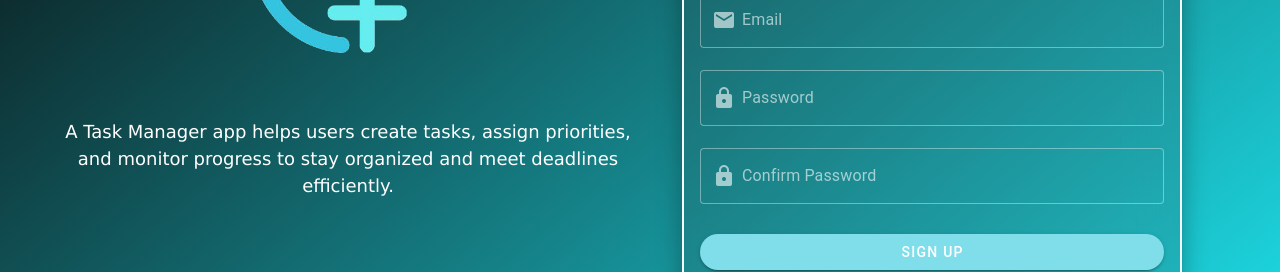
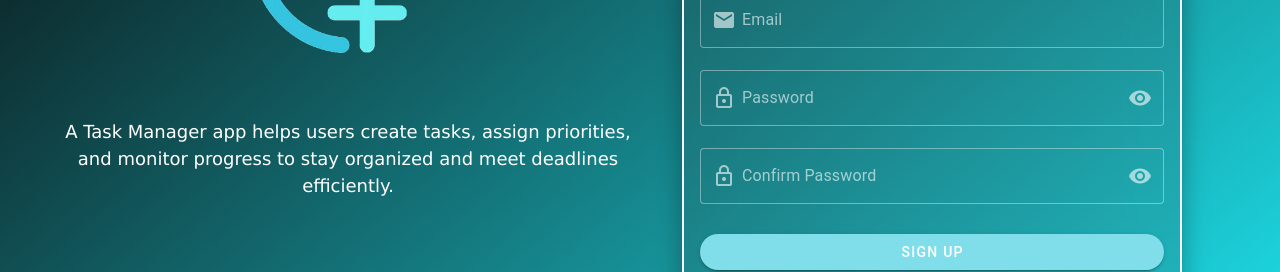
Before and after one commit to cindycariate/task_hub, a Vue app: page /signUp in a window 1280 px wide. Shown: the part 288-560 px from the top of the page. Built offline with nearby package versions, Linux system fonts and the light colour scheme.

Commit message:
feat:added visible icon to password

```diff
--- a/src/views/auth/LoginView.vue
+++ b/src/views/auth/LoginView.vue
@@ -2,6 +2,8 @@
 import { ref } from 'vue'
 import { RouterLink } from 'vue-router'
 import BackgroundLayout from '@/components/auth/BackgroundLayout.vue'
+
+const visible = ref(false)
 
 const theme = ref('light')
 
@@ -67,9 +69,11 @@ function onClick() {
 
                       <v-text-field
                         label="Password"
-                        type="password"
+                        :append-inner-icon="visible ? 'mdi-eye-off' : 'mdi-eye'"
+                        :type="visible ? 'text' : 'password'"
+                        prepend-inner-icon="mdi-lock-outline"
                         variant="outlined"
-                        prepend-inner-icon="mdi-lock"
+                        @click:append-inner="visible = !visible"
                       ></v-text-field>
 
                       <v-btn
--- a/src/views/auth/SignUpView.vue
+++ b/src/views/auth/SignUpView.vue
@@ -75,15 +75,19 @@ function onClick() {
 
                       <v-text-field
                         label="Password"
-                        type="password"
+                        :append-inner-icon="visible ? 'mdi-eye-off' : 'mdi-eye'"
+                        :type="visible ? 'text' : 'password'"
+                        prepend-inner-icon="mdi-lock-outline"
                         variant="outlined"
-                        prepend-inner-icon="mdi-lock"
+                        @click:append-inner="visible = !visible"
                       ></v-text-field>
                       <v-text-field
                         label="Confirm Password"
-                        type="password"
+                        :append-inner-icon="visible ? 'mdi-eye-off' : 'mdi-eye'"
+                        :type="visible ? 'text' : 'password'"
+                        prepend-inner-icon="mdi-lock-outline"
                         variant="outlined"
-                        prepend-inner-icon="mdi-lock"
+                        @click:append-inner="visible = !visible"
                       ></v-text-field>
 
                       <v-btn
```
